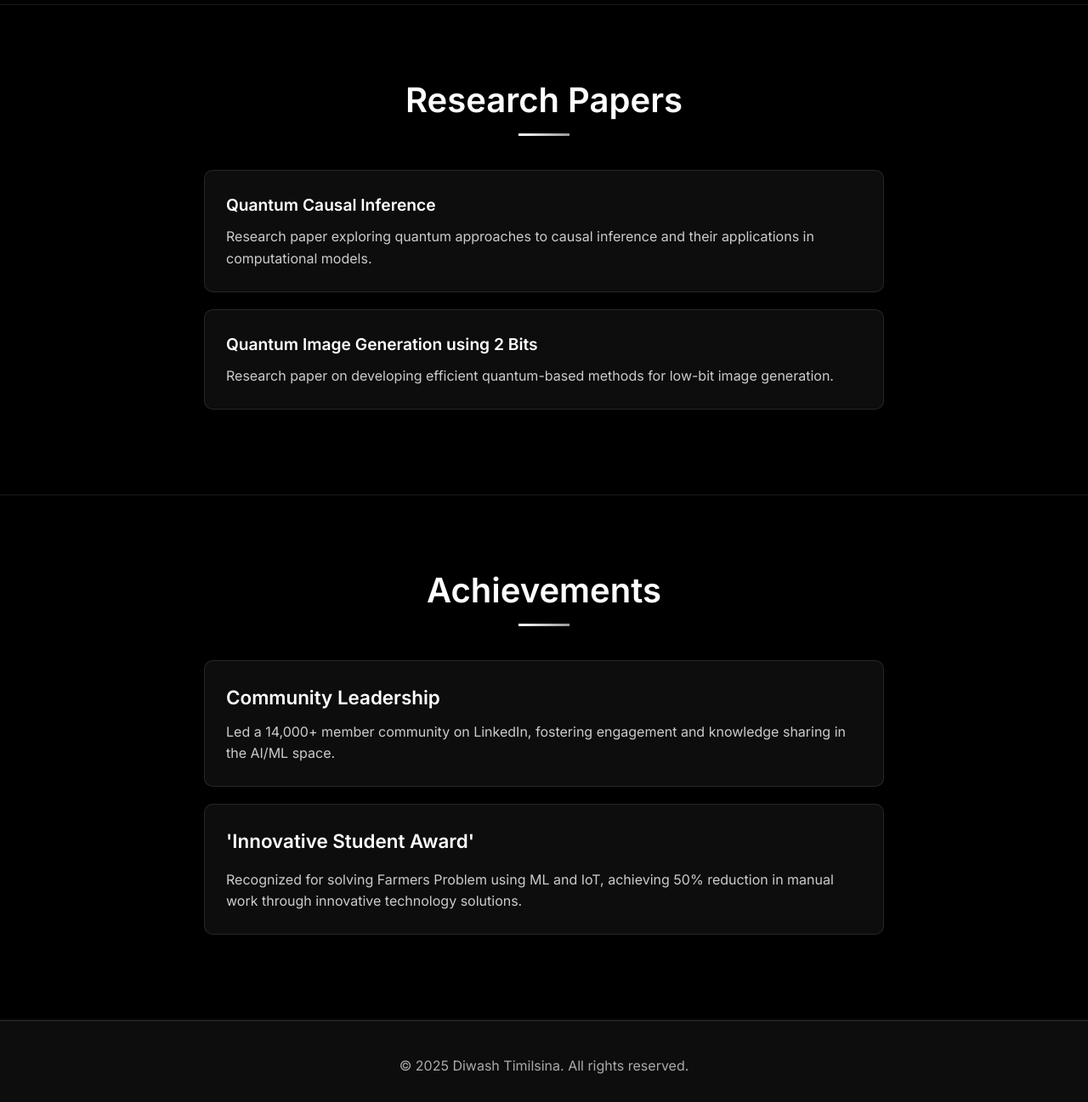
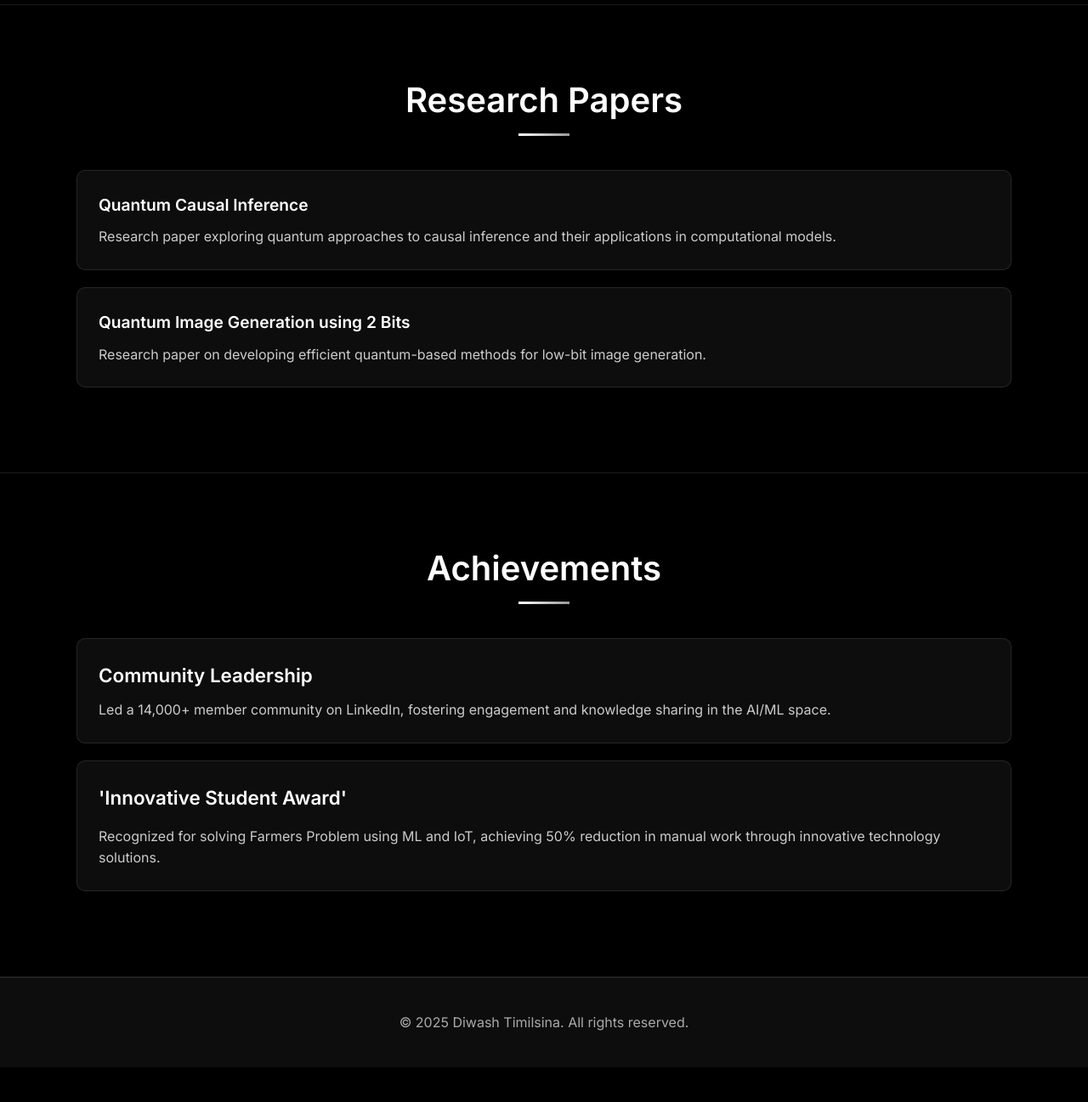
Before and after one commit to diwashtimilsina/Portfolio, a plain HTML site: page index.html in a window 1280 px wide. Shown: the part 4236-5533 px from the top of the page at 85% size. After the commit the page ends 5492 px from the top, so only its background shows below. Drawn offline with nearby package versions, Linux system fonts and the light colour scheme.

Commit message:
Update index.html

```diff
--- a/index.html
+++ b/index.html
@@ -268,7 +268,7 @@
         }
 
         .achievements-list {
-            max-width: 800px;
+            max-width: 1100px;
             margin: 0 auto;
         }
 
@@ -288,7 +288,7 @@
         }
 
         .papers-section {
-            max-width: 800px;
+            max-width: 1100px;
             margin: 0 auto;
         }
 
```
